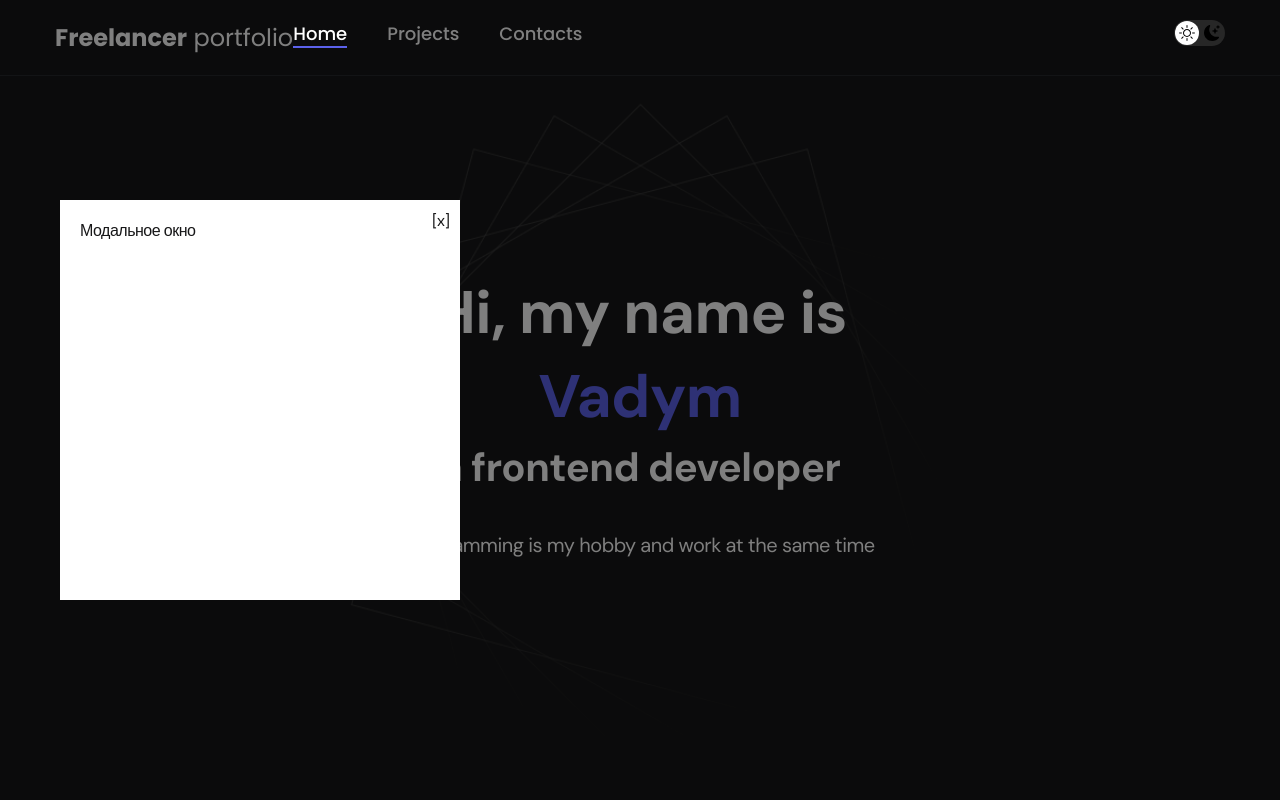
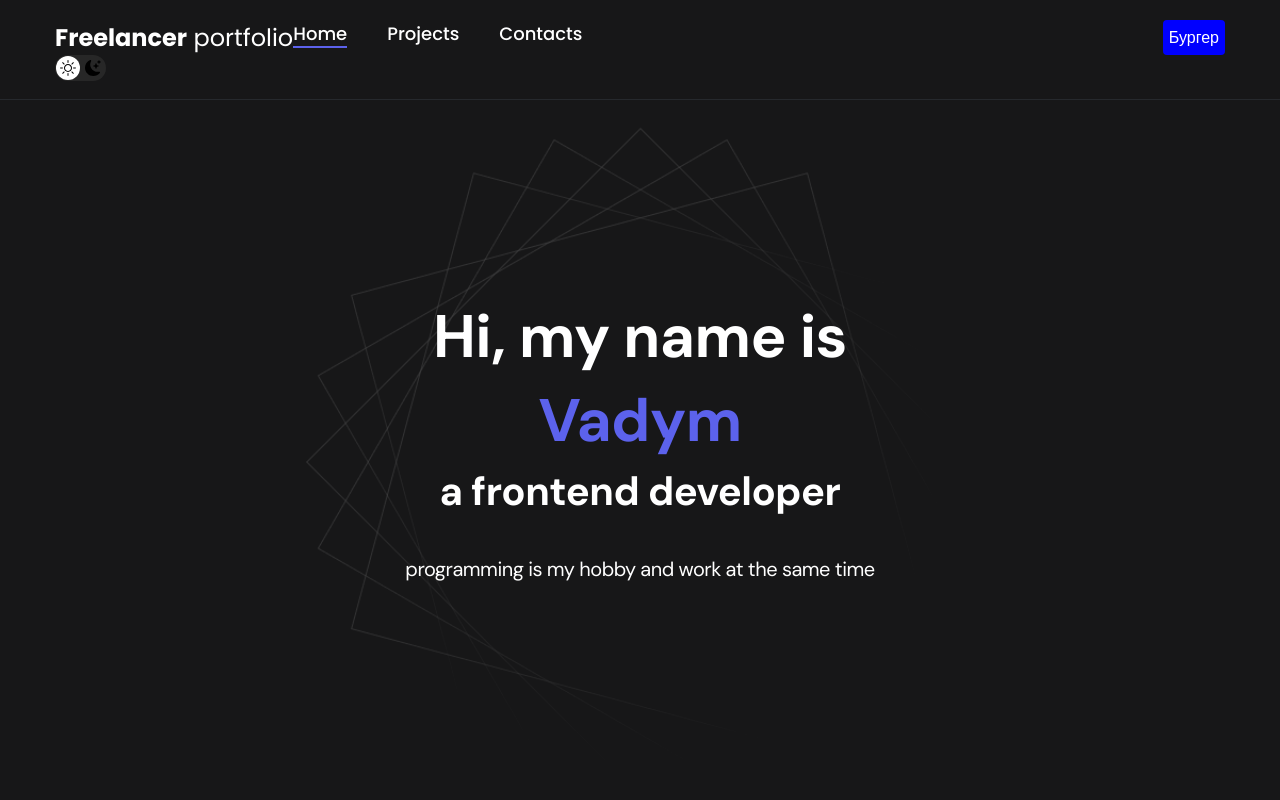
Before and after one commit to Vadym-Liumanov/freelancer-portfolio-react, a React (Create React App) app: page / in a window 1280 px wide. Shown: the top 800 px of the page. Built offline with nearby package versions, Linux system fonts and the light colour scheme.

Commit message:
onPen function was added in App.jsx to open modal. Styles for block scrolling on body when modal is active were added (simply overflow: hidden just for now)

```diff
--- a/src/App.jsx
+++ b/src/App.jsx
@@ -17,17 +17,20 @@ import Modal from "./components/modal/Modal"
 
 function App() {
   // Состояние видимости модального окна. Все это потом перенесем в компонент Header, где будет кнопка бургер-меню
-  const [isModal, setIsModal] = useState(true)
+  const [isModal, setIsModal] = useState(false)
   // ф-ция закрытия модального окна
   const onClose = () => {
     setIsModal(false)
+  }
+  const onOpen = () => {
+    setIsModal(true)
   }
 
   return (
     <div className="App">
       <HashRouter>
         <ScrollToTop />
-        <Header />
+        <Header onOpen={onOpen} />
         <Routes>
           <Route exact path="/" element={<Home />} />
           <Route exact path="/projects" element={<Projects />} />
--- a/src/components/HeadBlock/styles.css
+++ b/src/components/HeadBlock/styles.css
@@ -1,6 +1,7 @@
 /* HeadBlock */
 
 .head-block {
+	margin-top: 100px;
 	padding: 40px 0;
 	min-height: calc(100vh - 76px);
 
--- a/src/components/header/Header.jsx
+++ b/src/components/header/Header.jsx
@@ -5,7 +5,7 @@ import "./styles.css"
 
 import DarkModeBtn from "../darkModeBtn/DarkModeBtn"
 
-const Header = () => {
+const Header = (props) => {
 
   const activeLink = "nav__link nav__link_active"
   const normalLink = "nav__link"
@@ -18,12 +18,14 @@ const Header = () => {
 
         <div className="header__row">
 
-          <div className="header__logo">
-            <NavLink to="/" className="logo">
+          {/* Logo */}
+          <div className="header__logo logo">
+            <NavLink to="/" className="logo__link">
               <strong>Freelancer</strong> portfolio
             </NavLink>
           </div>
 
+          {/* Navbar */}
           <nav className="header__nav nav">
             <ul className="nav__list">
               <li className="nav__item">
@@ -44,6 +46,12 @@ const Header = () => {
             </ul>
           </nav>
 
+          {/* Burger menu */}
+          <button className="header__burger burger" onClick={props.onOpen}>
+            Бургер
+          </button>
+
+          {/* Dark-mode button */}
           <div className="header__btn">
             <DarkModeBtn />
           </div>
--- a/src/components/header/styles.css
+++ b/src/components/header/styles.css
@@ -5,6 +5,9 @@
 	padding: 20px 0;
 	background-color: var(--nav-bg);
 	border-bottom: 1px solid var(--nav-border);
+	position: fixed;
+	width: 100%;
+	height: 100px;
 }
 
 .header__row {
@@ -12,15 +15,21 @@
 	grid-template-columns: auto 1fr auto;
 }
 
-.logo {
+.logo__link {
 	margin-right: auto;
 	color: var(--nav-text);
 	font-size: 24px;
 	font-family: 'Poppins', sans-serif;
 }
 
-.logo strong {
+.logo__link strong {
 	font-weight: 700;
+}
+
+.burger {
+	padding: 6px;
+	background-color: blue;
+	border-radius: 4px;
 }
 
 .nav {
--- a/src/components/modal/Modal.jsx
+++ b/src/components/modal/Modal.jsx
@@ -1,4 +1,4 @@
-import React from "react";
+import React, { useEffect } from "react";
 import ReactDOM from 'react-dom';
 /* Компонент модального окна. В теле окна будет выводить {children}.
 В данном проекте будем использовать для вывода меню бургер.
@@ -8,6 +8,19 @@ import ReactDOM from 'react-dom';
 import './styles.css'
 
 const Modal = ({ active, onClose, children }) => {
+  /* через useEffect будем обращаться к элементу body для блокировки скроллинга при открытом модальном окне
+  путем добавления класса "_blocked". Будет синхронизировано со значением открытого модального окна "active"
+  */
+
+  useEffect(() => {
+    const bodyElement = document.body
+    if (active) {
+      bodyElement.classList.add('_blocked')
+    } else {
+      bodyElement.classList.remove('_blocked')
+    }
+  }, [active])
+
   if (!active) {
     return null
   }
--- a/src/css/main.css
+++ b/src/css/main.css
@@ -57,6 +57,10 @@ body {
 	color: var(--text-color);
 }
 
+body._blocked {
+	overflow-y: hidden;
+}
+
 #root {
 	min-height: 100vh;
 }
@@ -80,7 +84,8 @@ body {
 }
 
 .section {
-	padding: 70px 0;
+	/* Компенсируем 100px на высоту fixed header */
+	padding: calc(70px + 100px) 0;
 }
 
 .title-1 {
```
